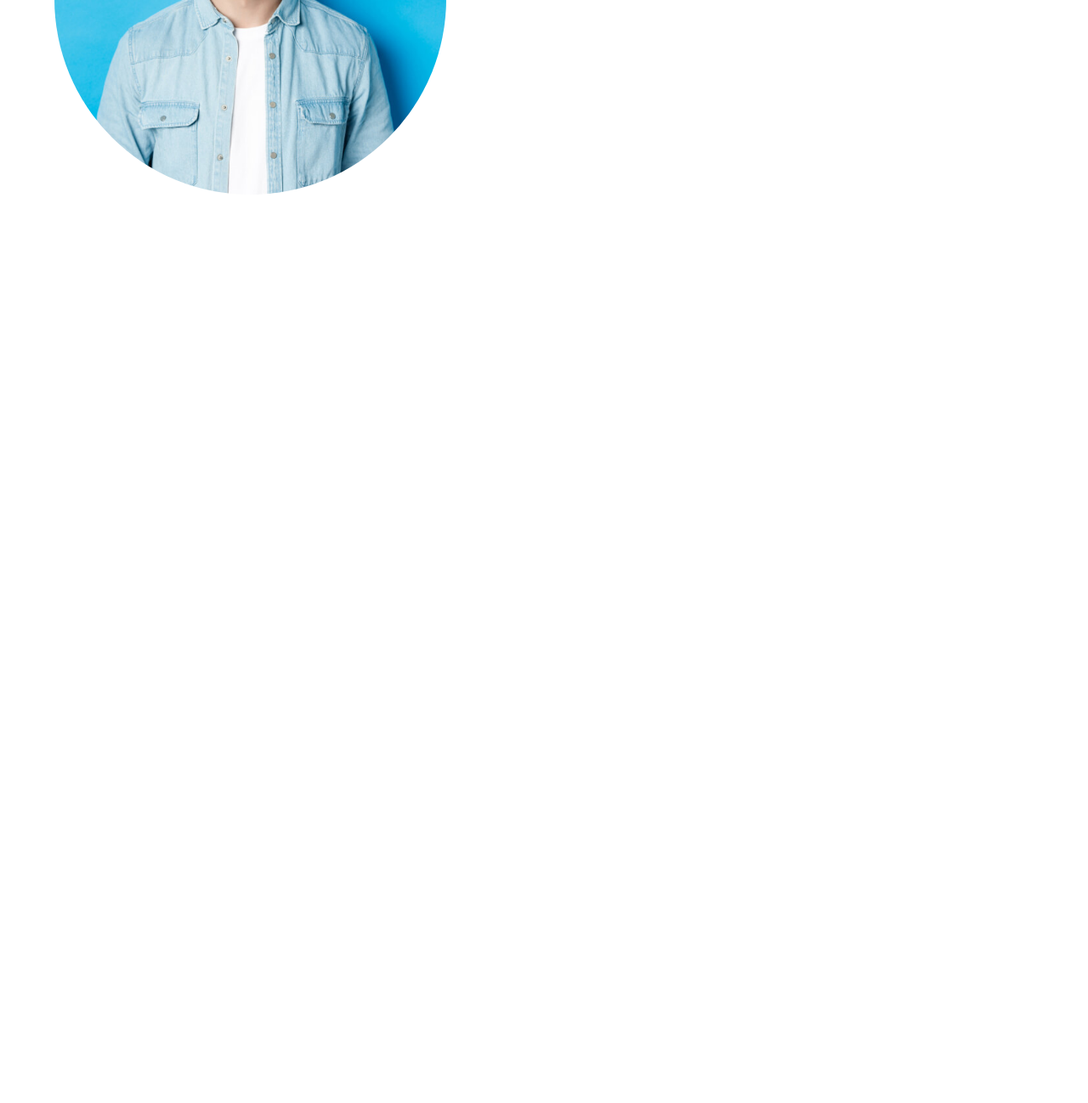
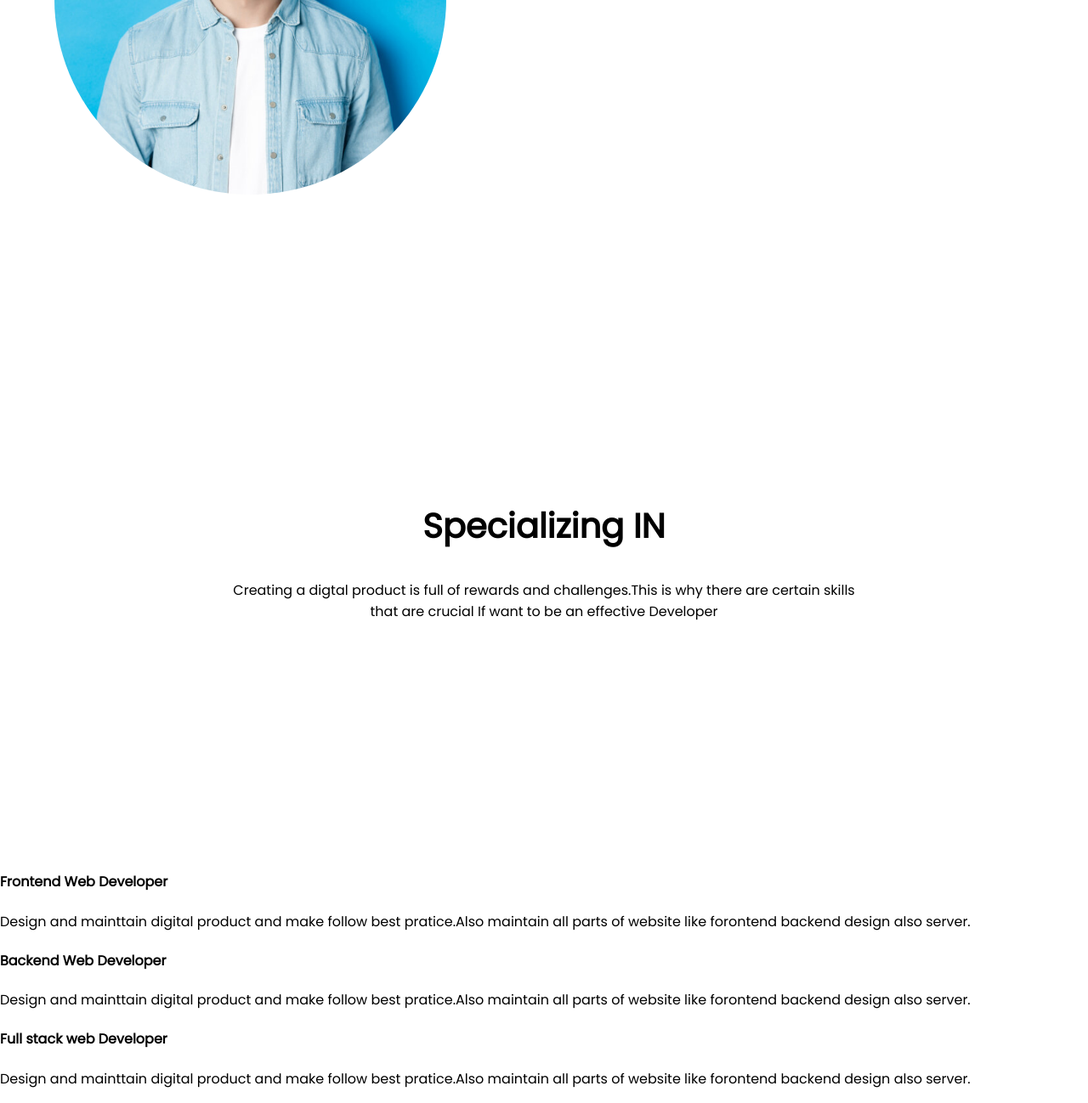
Before and after one commit to Rayhan4674/Rayhan-protfolio, a plain HTML site: page index.html in a window 1280 px wide. Shown: the part 882-2180 px from the top of the page at 85% size. Before the commit the page ends 1182 px from the top, so only its background shows below. Drawn offline with Linux system fonts and the light colour scheme.

Commit message:
special section

```diff
--- a/index.html
+++ b/index.html
@@ -13,7 +13,7 @@
 
 </head>
 <body>
-   <section class="top-banner">
+   <section class="top-banner fleible-container">
 
     <div class="half-width">
         <h2 class="text-white">Hello</h2>
@@ -27,7 +27,7 @@
 
    </section>
 
-   <section>
+   <section class="fleible-container">
     <div class="half-width">
     <img src="image/hero-person.jpg"alt="">
     </div>
@@ -37,5 +37,26 @@
         <a class="link" href="#">HIRE ME</a>
     </div>
    </section>
+
+   <section>
+  <div class="specialize-head">
+    <h2>Specializing IN</h2>
+    <P>Creating a digtal product is full of rewards and challenges.This is why there are certain skills that are crucial If want to be an effective Developer</P>
+  </div>
+  <div class="parrent">
+    <div>
+        <h4>Frontend Web Developer</h4>
+        <p>Design and mainttain digital product and make follow best pratice.Also maintain all parts of website like forontend backend design also server.</p>
+    </div>
+    <div>
+        <h4>Backend Web Developer</h4>
+        <p>Design and mainttain digital product and make follow best pratice.Also maintain all parts of website like forontend backend design also server.</p>
+    </div>
+    <div>
+        <h4>Full stack web Developer</h4>
+        <p>Design and mainttain digital product and make follow best pratice.Also maintain all parts of website like forontend backend design also server.</p>
+    </div>
+  </div>
+   </section>
 </body>
 </html>
--- a/style.css
+++ b/style.css
@@ -12,7 +12,7 @@ h2{
 
 }
 
-section{
+.fleible-container{
     display: flex;
     padding: 5%;
 
@@ -40,3 +40,7 @@ img{
     background-image: url(image/wave.svg);
     background-repeat: no-repeat;
 }
+.specialize-head{
+    text-align: center;
+    padding: 20%;
+}
```
